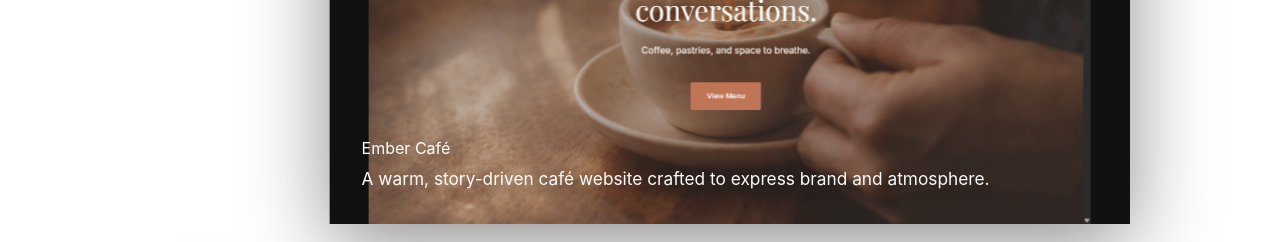
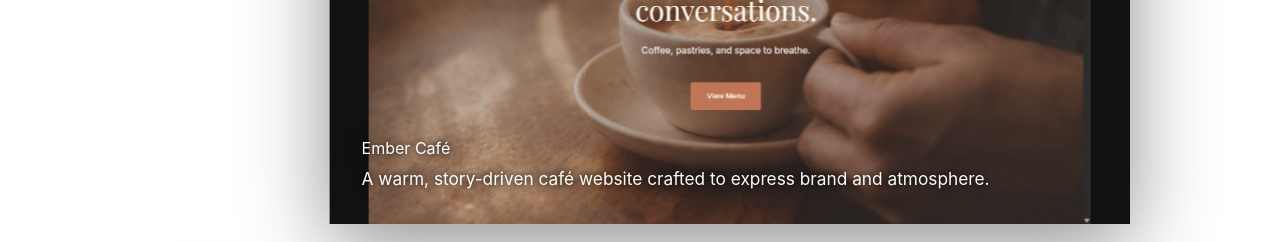
Before and after one commit to Scale-Now/ScaleNow-Digital, a plain HTML site: page index.html in a window 1280 px wide. Shown: the part 2160-2402 px from the top of the page. Drawn offline with Linux system fonts and the light colour scheme.

Commit message:
Update index.html

```diff
--- a/index.html
+++ b/index.html
@@ -121,8 +121,14 @@
               <span class="project-rz-num">02</span>
             </div>
             <div class="project-rz-meta">
-              <span class="project-rz-title" style="text-shadow: 0 6px 18px rgba(0, 0, 0, 0.55);">Ember Café</span>
-              <span class="project-rz-desc" style="text-shadow: 0 6px 18px rgba(0, 0, 0, 0.55);">A warm, story-driven café website crafted to express brand and atmosphere.</span>
+              <span class="project-rz-title" style="text-shadow:
+    0 0 6px rgba(0, 0, 0, 0.75),
+    0 0 14px rgba(0, 0, 0, 0.55),
+    0 0 26px rgba(0, 0, 0, 0.35);">Ember Café</span>
+              <span class="project-rz-desc" style="text-shadow:
+    0 0 6px rgba(0, 0, 0, 0.75),
+    0 0 14px rgba(0, 0, 0, 0.55),
+    0 0 26px rgba(0, 0, 0, 0.35);">A warm, story-driven café website crafted to express brand and atmosphere.</span>
             </div>
           </div>
         </a>
```
